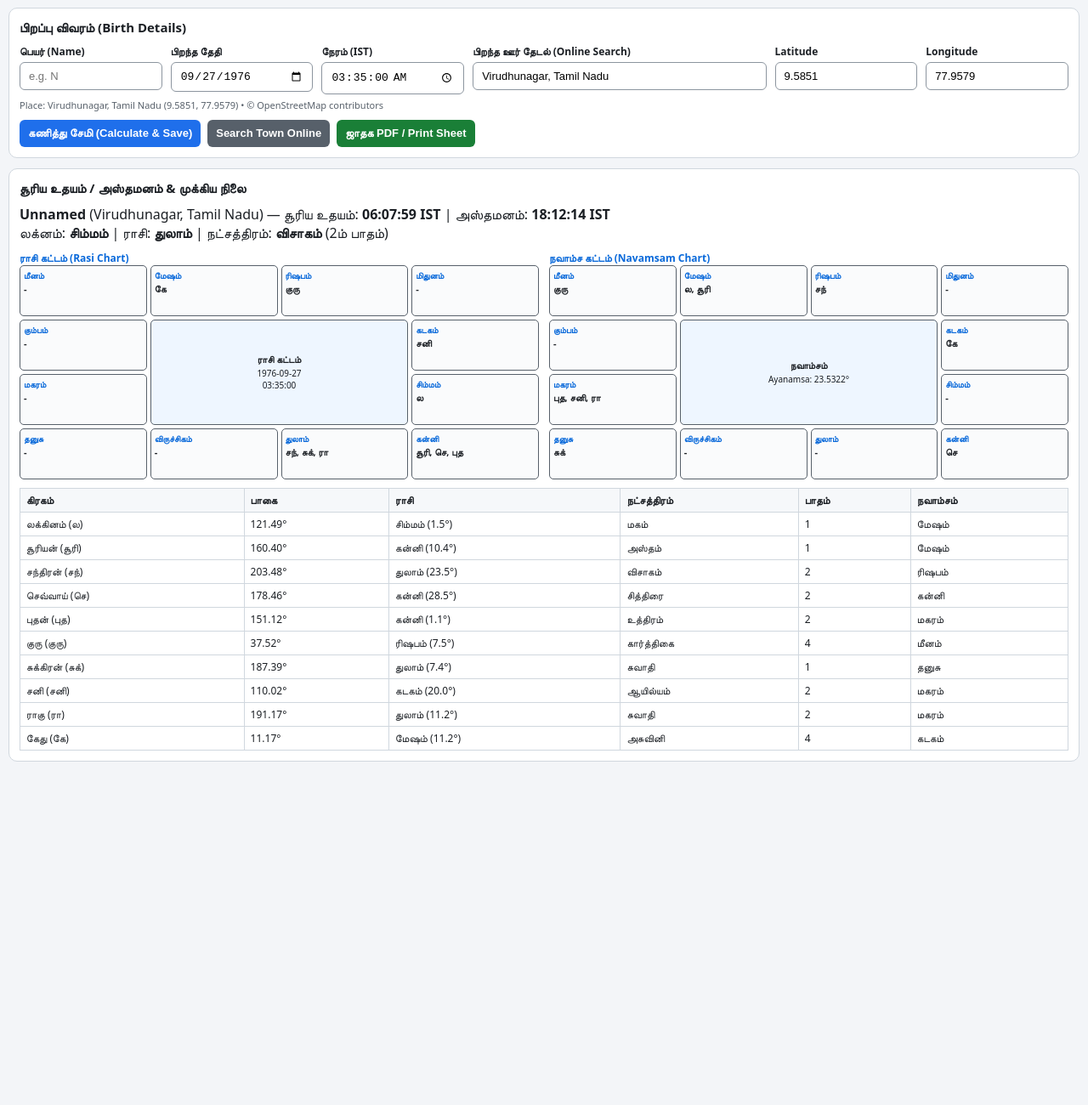
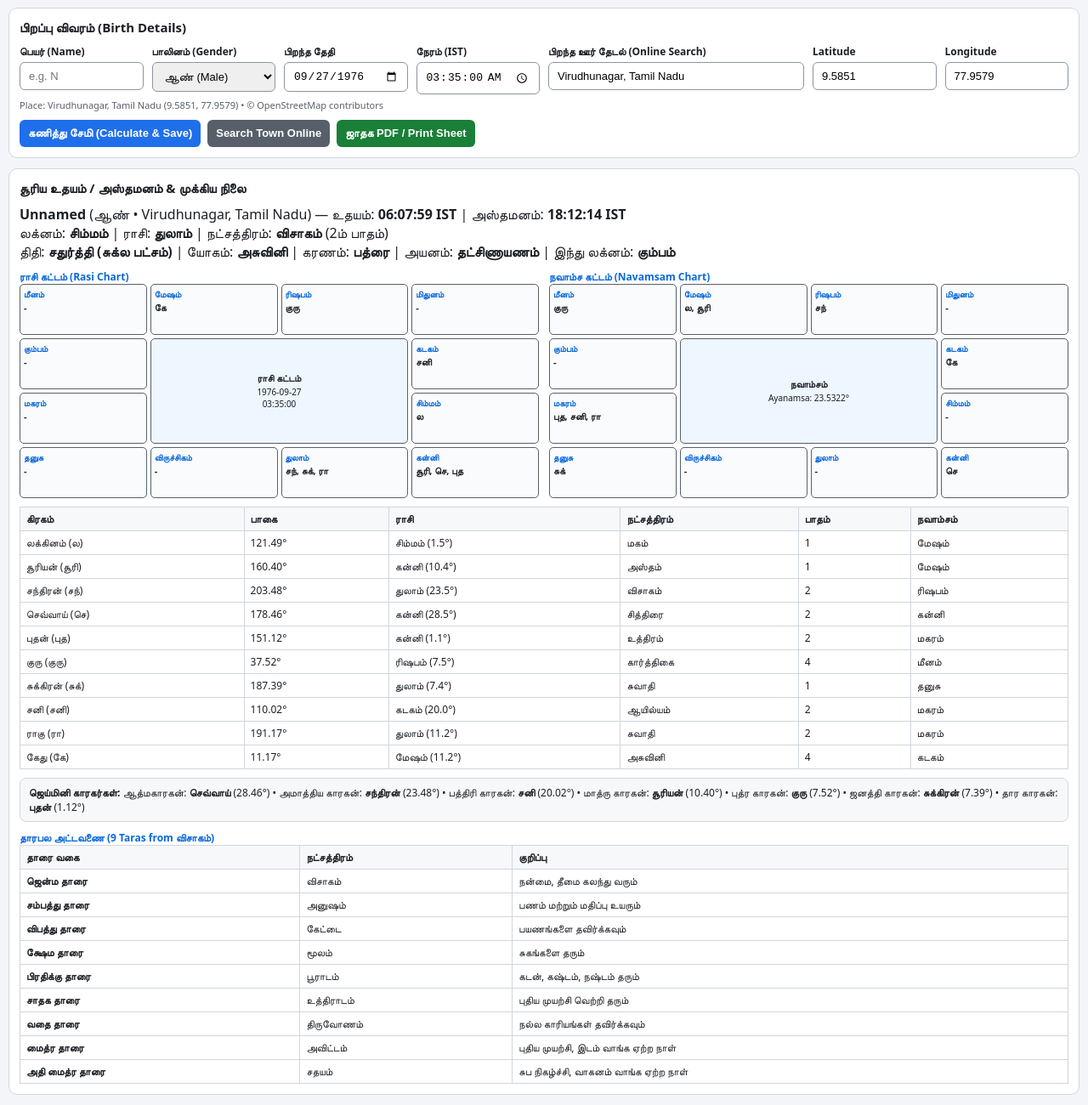
Before and after one commit to nesamani108-coder/astrology-app, a plain HTML site: page index.html in a window 1280 px wide. Shown: the part 81-1381 px from the top of the page at 85% size. Before the commit the page ends 989 px from the top, so only its background shows below. Drawn offline with Linux system fonts and the light colour scheme.

Commit message:
Update index.html

```diff
--- a/index.html
+++ b/index.html
@@ -57,6 +57,8 @@
     ul.saved-list { list-style: none; padding: 0; margin: 0; }
     ul.saved-list li { display: flex; justify-content: space-between; align-items: center; flex-wrap: wrap; gap: 8px; padding: 8px 0; border-bottom: 1px solid #eaeef2; font-size: 13px; }
     .err-banner { background: #ffebe9; color: #cf222e; padding: 8px 10px; border-radius: 6px; margin-top: 8px; display: none; font-size: 12px; }
+    .mini-box { background: #f6f8fa; border: 1px solid #d0d7de; border-radius: 8px; padding: 8px 10px; margin-top: 10px; font-size: 12px; }
+    details.opt-box { margin-top: 8px; border: 1px dashed #8c959f; border-radius: 6px; padding: 6px 10px; font-size: 12px; }
     #sheetOverlay { display: none; position: fixed; inset: 0; background: rgba(0, 0, 0, 0.55); z-index: 90; overflow-y: auto; padding: 12px; }
     .jathagam-sheet { max-width: 780px; margin: 0 auto; background: #fff; border: 2px solid #24292f; border-radius: 6px; padding: 16px; color: #111; }
     .sheet-toolbar { display: flex; justify-content: space-between; align-items: center; gap: 8px; margin-bottom: 12px; flex-wrap: wrap; }
@@ -66,7 +68,7 @@
     @media print {
       body > *:not(#sheetOverlay) { display: none !important; }
       #sheetOverlay { position: static; background: none; padding: 0; display: block !important; }
-      .sheet-toolbar { display: none !important; }
+      .sheet-toolbar, details.opt-box summary { display: none !important; }
       .jathagam-sheet { border: 1px solid #000; max-width: 100%; }
     }
   </style>
@@ -89,6 +91,12 @@
       <h3>பிறப்பு விவரம் (Birth Details)</h3>
       <div class="grid-form">
         <label>பெயர் (Name) <input id="nameInput" type="text" placeholder="e.g. N" /></label>
+        <label>பாலினம் (Gender)
+          <select id="genderSelect">
+            <option value="ஆண்">ஆண் (Male)</option>
+            <option value="பெண்">பெண் (Female)</option>
+          </select>
+        </label>
         <label>பிறந்த தேதி <input id="dateInput" type="date" value="1976-09-27" /></label>
         <label>நேரம் (IST) <input id="timeInput" type="time" step="1" value="03:35:00" /></label>
         <label style="grid-column: span 2;">பிறந்த ஊர் தேடல் (Online Search)
@@ -121,6 +129,8 @@
         </div>
       </div>
       <div id="degreeTableWrap" class="table-wrap"></div>
+      <div id="jaiminiBox" class="mini-box"></div>
+      <div id="tharabalaTableWrap" class="table-wrap"></div>
     </div>
   </section>
 
@@ -191,7 +201,7 @@
   </div>
 
   <script>
-    const STORAGE_KEY = "tamil_astro_joined_v9_profiles";
+    const STORAGE_KEY = "tamil_astro_joined_v10_profiles";
     const DEG2RAD = Math.PI / 180;
     const RAD2DEG = 180 / Math.PI;
     const MS_PER_DAY = 86400000;
@@ -208,6 +218,18 @@
     const GRAHA_TA = ["சூரியன்", "சந்திரன்", "செவ்வாய்", "புதன்", "குரு", "சுக்கிரன்", "சனி", "ராகு", "கேது"];
     const TITHI_TA = ["பிரதமை", "துவிதியை", "திருதியை", "சதுர்த்தி", "பஞ்சமி", "சஷ்டி", "சப்தமி", "அஷ்டமி", "நவமி", "தசமி", "ஏகாதசி", "த்வாதசி", "திரயோதசி", "சதுர்தசி", "பௌர்ணமி / அமாவாசை"];
     const KARANAM_TA = ["பவம்", "பாலவம்", "கௌலவம்", "தைதுலம்", "கரசை", "வணிசை", "பத்ரை", "சகுனி", "சதுஷ்பாதம்", "நாகவம்", "கிம்ஸ்துக்னம்"];
+    const KARAKA_TA = ["ஆத்மகாரகன்", "அமாத்திய காரகன்", "பத்திரி காரகன்", "மாத்ரு காரகன்", "புத்ர காரகன்", "ஜனத்தி காரகன்", "தார காரகன்"];
+    const TARA_INFO = [
+      { name: "ஜென்ம தாரை", tip: "நன்மை, தீமை கலந்து வரும்" },
+      { name: "சம்பத்து தாரை", tip: "பணம் மற்றும் மதிப்பு உயரும்" },
+      { name: "விபத்து தாரை", tip: "பயணங்களை தவிர்க்கவும்" },
+      { name: "க்ஷேம தாரை", tip: "சுகங்களை தரும்" },
+      { name: "பிரதிக்கு தாரை", tip: "கடன், கஷ்டம், நஷ்டம் தரும்" },
+      { name: "சாதக தாரை", tip: "புதிய முயற்சி வெற்றி தரும்" },
+      { name: "வதை தாரை", tip: "நல்ல காரியங்கள் தவிர்க்கவும்" },
+      { name: "மைத்ர தாரை", tip: "புதிய முயற்சி, இடம் வாங்க ஏற்ற நாள்" },
+      { name: "அதி மைத்ர தாரை", tip: "சுப நிகழ்ச்சி, வாகனம் வாங்க ஏற்ற நாள்" }
+    ];
 
     const NAKSHATRA_TA = [
       "அசுவினி", "பரணி", "கார்த்திகை", "ரோகிணி", "மிருகசீரிடம்", "திருவாதிரை", "புனர்பூசம்", "பூசம்", "ஆயில்யம்",
@@ -334,7 +356,7 @@
       const lon = mod360(sidLon), nakSpan = 360 / 27;
       return { lon, rasiIdx: Math.min(11, Math.max(0, Math.floor(lon / 30))), nakIdx: Math.min(26, Math.max(0, Math.floor(lon / nakSpan))), pada: Math.min(4, Math.max(1, Math.floor((lon % nakSpan) / (nakSpan / 4)) + 1)), degInRasi: lon % 30, navRasiIdx: computeNavamsaRasiIdx(lon) };
     }
-    function getPanchangInfo(sunSidLon, moonSidLon) {
+    function getPanchangInfo(sunSidLon, moonSidLon, lagnaIdx, rasiIdx) {
       const diff = mod360(moonSidLon - sunSidLon);
       const tithiNum = Math.floor(diff / 12) + 1;
       const paksha = tithiNum <= 15 ? "சுக்ல பட்சம்" : "கிருஷ்ண பட்சம்";
@@ -342,13 +364,26 @@
       const yogamIdx = Math.floor(mod360(sunSidLon + moonSidLon) / (360 / 27));
       const karanamHalf = Math.floor(diff / 6);
       const karanamIdx = karanamHalf === 0 ? 10 : karanamHalf >= 57 ? Math.min(9, karanamHalf - 54) : (karanamHalf - 1) % 7;
+      const ayanam = (sunSidLon >= 270 || sunSidLon < 90) ? "உத்தராயணம்" : "தட்சிணாயணம்";
+      const indhuLagnaIdx = (lagnaIdx + rasiIdx) % 12;
       return {
-        tithiStr: `${paksha} - ${TITHI_TA[tithiIdx]}`,
+        paksha,
+        tithiStr: `${TITHI_TA[tithiIdx]} (${paksha})`,
         yogamStr: NAKSHATRA_TA[yogamIdx],
-        karanamStr: KARANAM_TA[karanamIdx]
+        karanamStr: KARANAM_TA[karanamIdx],
+        ayanam,
+        indhuLagnaTa: RASI_TA[indhuLagnaIdx]
       };
     }
-    function computeAstroData({ name, dateStr, timeStr, lat, lon, placeName }) {
+    function computeJaiminiKarakas(placements) {
+      const sevenNames = new Set(["Sun", "Moon", "Mars", "Mercury", "Jupiter", "Venus", "Saturn"]);
+      return placements
+        .filter((p) => sevenNames.has(p.nameEn))
+        .slice()
+        .sort((a, b) => b.degInRasi - a.degInRasi)
+        .map((p, idx) => ({ karakaTa: KARAKA_TA[idx], grahaTa: p.nameTa, degStr: p.degInRasi.toFixed(2) }));
+    }
+    function computeAstroData({ name, gender, dateStr, timeStr, lat, lon, placeName }) {
       const [year, month, day] = dateStr.split("-").map(Number);
       const parts = (timeStr || "03:35:00").split(":").map(Number);
       const jd = toJulianDay(year, month, day, ((parts[0] || 0) + (parts[1] || 0) / 60 + (parts[2] || 0) / 3600) - 5.5);
@@ -368,13 +403,16 @@
         { shortTa: "கே", nameTa: "கேது", nameEn: "Ketu", sid: mod360(trop.Ketu - ayanamsa) }
       ];
       const placements = order.map((item) => ({ shortTa: item.shortTa, nameTa: item.nameTa, nameEn: item.nameEn, ...describeLon(item.sid) }));
+      const lagnaIdx = placements[0].rasiIdx;
+      const rasiIdx = placements[2].rasiIdx;
       return {
         id: `${Date.now()}-${Math.random().toString(36).slice(2, 6)}`,
-        name: name || "Unnamed", placeName, dateStr, timeStr, lat, lon, jd,
+        name: name || "Unnamed", gender: gender || "ஆண்", placeName, dateStr, timeStr, lat, lon, jd,
         ayanamsa: Number(ayanamsa.toFixed(4)), sunriseStr: sun.sunriseStr, sunsetStr: sun.sunsetStr,
         sunriseMs: sun.sunriseDate ? sun.sunriseDate.getTime() : null, sunsetMs: sun.sunsetDate ? sun.sunsetDate.getTime() : null,
-        panchang: getPanchangInfo(sunSid, moonSid),
-        lagnaIdx: placements[0].rasiIdx, rasiIdx: placements[2].rasiIdx, nakIdx: placements[2].nakIdx, pada: placements[2].pada,
+        panchang: getPanchangInfo(sunSid, moonSid, lagnaIdx, rasiIdx),
+        karakas: computeJaiminiKarakas(placements),
+        lagnaIdx, rasiIdx, nakIdx: placements[2].nakIdx, pada: placements[2].pada,
         moonDegInNak: placements[2].lon % (360 / 27), placements
       };
     }
@@ -386,17 +424,30 @@
       });
       return `<div class="si-grid">${cells.join("")}</div>`;
     }
+    function buildTharabalaHtml(birthNakIdx) {
+      const rows = TARA_INFO.map((t, idx) => {
+        const starIdx = (birthNakIdx + idx) % 27;
+        return `<tr><td><strong>${t.name}</strong></td><td>${NAKSHATRA_TA[starIdx]}</td><td>${t.tip}</td></tr>`;
+      }).join("");
+      return `<div style="font-size:12px;font-weight:700;color:#0969da;">தாரபல அட்டவணை (9 Taras from ${NAKSHATRA_TA[birthNakIdx]})</div><table class="data-table"><thead><tr><th>தாரை வகை</th><th>நட்சத்திரம்</th><th>குறிப்பு</th></tr></thead><tbody>${rows}</tbody></table>`;
+    }
     function renderChartTab(record) {
       latestRecord = record;
+      const pan = record.panchang || getPanchangInfo(record.placements[1].lon, record.placements[2].lon, record.lagnaIdx, record.rasiIdx);
+      const karakas = record.karakas || computeJaiminiKarakas(record.placements);
       document.getElementById("summaryBox").innerHTML =
-        `<strong>${record.name}</strong> (${record.placeName}) — சூரிய உதயம்: <strong>${record.sunriseStr}</strong> | அஸ்தமனம்: <strong>${record.sunsetStr}</strong><br/>` +
-        `லக்னம்: <strong>${RASI_TA[record.lagnaIdx]}</strong> | ராசி: <strong>${RASI_TA[record.rasiIdx]}</strong> | நட்சத்திரம்: <strong>${NAKSHATRA_TA[record.nakIdx]}</strong> (${record.pada}ம் பாதம்)`;
+        `<strong>${record.name}</strong> (${record.gender || "ஆண்"} • ${record.placeName}) — உதயம்: <strong>${record.sunriseStr}</strong> | அஸ்தமனம்: <strong>${record.sunsetStr}</strong><br/>` +
+        `லக்னம்: <strong>${RASI_TA[record.lagnaIdx]}</strong> | ராசி: <strong>${RASI_TA[record.rasiIdx]}</strong> | நட்சத்திரம்: <strong>${NAKSHATRA_TA[record.nakIdx]}</strong> (${record.pada}ம் பாதம்)<br/>` +
+        `திதி: <strong>${pan.tithiStr}</strong> | யோகம்: <strong>${pan.yogamStr}</strong> | கரணம்: <strong>${pan.karanamStr}</strong> | அயனம்: <strong>${pan.ayanam}</strong> | இந்து லக்னம்: <strong>${pan.indhuLagnaTa}</strong>`;
       document.getElementById("rasiChart").outerHTML = `<div id="rasiChart">${buildSouthIndianGridHtml("ராசி கட்டம்", `${record.dateStr}<br/>${record.timeStr}`, record.placements, "rasiIdx")}</div>`;
       document.getElementById("navamsaChart").outerHTML = `<div id="navamsaChart">${buildSouthIndianGridHtml("நவாம்சம்", `Ayanamsa: ${record.ayanamsa}°`, record.placements, "navRasiIdx")}</div>`;
       document.getElementById("degreeTableWrap").innerHTML =
         `<table class="data-table"><thead><tr><th>கிரகம்</th><th>பாகை</th><th>ராசி</th><th>நட்சத்திரம்</th><th>பாதம்</th><th>நவாம்சம்</th></tr></thead><tbody>${
           record.placements.map((p) => `<tr><td>${p.nameTa} (${p.shortTa})</td><td>${p.lon.toFixed(2)}°</td><td>${RASI_TA[p.rasiIdx]} (${p.degInRasi.toFixed(1)}°)</td><td>${NAKSHATRA_TA[p.nakIdx]}</td><td>${p.pada}</td><td>${RASI_TA[p.navRasiIdx]}</td></tr>`).join("")
         }</tbody></table>`;
+      document.getElementById("jaiminiBox").innerHTML =
+        `<strong>ஜெய்மினி காரகர்கள்:</strong> ` + karakas.map((k) => `${k.karakaTa}: <strong>${k.grahaTa}</strong> (${k.degStr}°)`).join(" • ");
+      document.getElementById("tharabalaTableWrap").innerHTML = buildTharabalaHtml(record.nakIdx);
     }
     function getDashaBalanceInfo(record) {
       const remRatio = 1 - Math.min(0.9999, Math.max(0, record.moonDegInNak / (360 / 27)));
@@ -409,7 +460,8 @@
       const istDay = new Date(jdToIstDate(record.jd).getTime() + 5.5 * 3600 * 1000);
       const tamilDays = ["ஞாயிறு கிழமை", "திங்கள் கிழமை", "செவ்வாய் கிழமை", "புதன் கிழமை", "வியாழன் கிழமை", "வெள்ளி கிழமை", "சனி கிழமை"];
       const dashaBal = getDashaBalanceInfo(record);
-      const p = record.panchang || getPanchangInfo(record.placements[1].lon, record.placements[2].lon);
+      const pan = record.panchang || getPanchangInfo(record.placements[1].lon, record.placements[2].lon, record.lagnaIdx, record.rasiIdx);
+      const karakas = record.karakas || computeJaiminiKarakas(record.placements);
       const grahaRows = record.placements.map((pl) =>
         `<tr><td>${pl.nameTa}</td><td>${formatDegInRasiDMS(pl.degInRasi)}</td><td>${NAKSHATRA_TA[pl.nakIdx]}</td><td>${pl.pada}</td><td>${NAK_LORD_TA[pl.nakIdx]}</td><td>${pl.lon.toFixed(2)}°</td><td>${RASI_TA[pl.rasiIdx]}</td><td>${RASI_LORD_TA[pl.rasiIdx]}</td></tr>`
       ).join("");
@@ -417,18 +469,21 @@
       document.getElementById("sheetContent").innerHTML = `
         <div class="sheet-head"><div style="font-size:17px;font-weight:700;">ஜாதக கணிதம்</div><div style="font-size:11px;color:#57606a;">Srirangam-Style Jathagam Sheet • Lahiri Ayanamsa: ${record.ayanamsa}°</div></div>
         <div class="sheet-meta-grid">
-          <div><strong>பெயர்:</strong> ${record.name}</div><div><strong>பிறந்த தேதி:</strong> ${record.dateStr}</div>
-          <div><strong>பிறந்த நேரம்:</strong> ${record.timeStr} IST</div><div><strong>பிறந்த கிழமை:</strong> ${tamilDays[istDay.getUTCDay()]}</div>
-          <div><strong>பிறந்த ஊர்:</strong> ${record.placeName} (${record.lat.toFixed(2)}°N, ${record.lon.toFixed(2)}°E)</div><div><strong>ஜென்ம லக்கினம்:</strong> ${RASI_TA[record.lagnaIdx]}</div>
-          <div><strong>ஜென்ம இராசி:</strong> ${RASI_TA[record.rasiIdx]}</div><div><strong>ஜென்ம நட்சத்திரம்:</strong> ${NAKSHATRA_TA[record.nakIdx]} - ${record.pada} ஆம் பாதம்</div>
-          <div><strong>திதி:</strong> ${p.tithiStr}</div><div><strong>யோகம் / கரணம்:</strong> ${p.yogamStr} / ${p.karanamStr}</div>
-          <div><strong>சூரிய உதயம்:</strong> ${record.sunriseStr}</div><div><strong>சூரிய அஸ்தமனம்:</strong> ${record.sunsetStr}</div>
+          <div><strong>பெயர்:</strong> ${record.name}</div><div><strong>பாலினம்:</strong> ${record.gender || "ஆண்"}</div>
+          <div><strong>பிறந்த தேதி:</strong> ${record.dateStr}</div><div><strong>பிறந்த நேரம்:</strong> ${record.timeStr} IST</div>
+          <div><strong>பிறந்த கிழமை:</strong> ${tamilDays[istDay.getUTCDay()]}</div><div><strong>பிறந்த ஊர்:</strong> ${record.placeName} (${record.lat.toFixed(2)}°N, ${record.lon.toFixed(2)}°E)</div>
+          <div><strong>ஜென்ம லக்கினம்:</strong> ${RASI_TA[record.lagnaIdx]}</div><div><strong>ஜென்ம இராசி:</strong> ${RASI_TA[record.rasiIdx]}</div>
+          <div><strong>ஜென்ம நட்சத்திரம்:</strong> ${NAKSHATRA_TA[record.nakIdx]} - ${record.pada} ஆம் பாதம்</div><div><strong>இந்து லக்னம்:</strong> ${pan.indhuLagnaTa}</div>
+          <div><strong>திதி / பட்சம்:</strong> ${pan.tithiStr}</div><div><strong>யோகம் / கரணம்:</strong> ${pan.yogamStr} / ${pan.karanamStr}</div>
+          <div><strong>அயனம்:</strong> ${pan.ayanam}</div><div><strong>உதயம் / அஸ்தமனம்:</strong> ${record.sunriseStr} / ${record.sunsetStr}</div>
         </div>
         <div class="charts-two-col" style="margin-top:8px;">
           <div><div style="font-size:12px;font-weight:700;margin-bottom:4px;">இராசி கட்டம்</div>${buildSouthIndianGridHtml("இராசி", `${record.name}<br/>${record.dateStr}`, record.placements, "rasiIdx")}</div>
           <div><div style="font-size:12px;font-weight:700;margin-bottom:4px;">நவாம்ச கட்டம்</div>${buildSouthIndianGridHtml("நவாம்சம்", `${record.timeStr} IST`, record.placements, "navRasiIdx")}</div>
         </div>
         <div class="table-wrap"><table class="data-table"><thead><tr><th>கிரகம்</th><th>பா-கலை</th><th>நட்சத்திரம்</th><th>பாதம்</th><th>சாரம்</th><th>நிராயண</th><th>ராசி</th><th>ராசி அதிபதி</th></tr></thead><tbody>${grahaRows}</tbody></table></div>
+        <div class="mini-box"><strong>ஜெய்மினி காரகர்கள்:</strong> ${karakas.map((k) => `${k.karakaTa}: <strong>${k.grahaTa}</strong> (${k.degStr}°)`).join(" • ")}</div>
+        <details class="opt-box"><summary><strong>தாரபல அட்டவணை (Optional Print Section)</strong></summary><div class="table-wrap">${buildTharabalaHtml(record.nakIdx)}</div></details>
         <div class="sheet-footer"><strong>பிறந்த கால திசை இருப்பு (ஜனன கால தசாசேஷம்):</strong> ${dashaBal.lordTa} திசை: ${dashaBal.y} ஆண்டு, ${dashaBal.m} மாதம், ${dashaBal.d} நாள்</div>
       `;
       document.getElementById("sheetOverlay").style.display = "block";
@@ -501,9 +556,8 @@
       const rows = [];
       for (let i = 0; i < 9; i++) {
         const sub = DASHA_SEQUENCE[(mahaSeqPos + i) % 9];
-        const share = sub.years / 120;
         const subStart = cursor;
-        const subEnd = i === 8 ? target.endMs : subStart + totalMs * share;
+        const subEnd = i === 8 ? target.endMs : subStart + totalMs * (sub.years / 120);
         const isLive = nowMs >= subStart && nowMs < subEnd;
         const days = Math.max(1, Math.round((subEnd - subStart) / MS_PER_DAY));
         rows.push(`<tr class="${isLive ? "active-period" : ""}"><td><strong>${GRAHA_TA[target.lordIdx]} / ${GRAHA_TA[sub.lordIdx]}</strong>${isLive ? '<span class="badge-live">இப்போது</span>' : ""}</td><td>${days} நாள்</td><td>${formatDateDDMMYYYY(new Date(subStart))}</td><td>${formatDateDDMMYYYY(new Date(subEnd))}</td></tr>`);
@@ -553,7 +607,7 @@
       ul.innerHTML = !list.length ? "<li>சேமித்த ஜாதகங்கள் இல்லை.</li>" : "";
       list.forEach((item) => {
         const li = document.createElement("li");
-        li.innerHTML = `<span><strong>${item.name}</strong> — ${item.dateStr} ${item.timeStr} (${item.placeName} • ${RASI_TA[item.rasiIdx] || ""} / ${NAKSHATRA_TA[item.nakIdx] || ""})</span>`;
+        li.innerHTML = `<span><strong>${item.name}</strong> (${item.gender || "ஆண்"}) — ${item.dateStr} ${item.timeStr} (${item.placeName} • ${RASI_TA[item.rasiIdx] || ""} / ${NAKSHATRA_TA[item.nakIdx] || ""})</span>`;
         const actions = document.createElement("span");
         const openBtn = document.createElement("button"); openBtn.textContent = "ஜாதகம்"; openBtn.className = "small"; openBtn.onclick = () => { renderChartTab(item); switchTab("tab-chart"); };
         const pdfBtn = document.createElement("button"); pdfBtn.textContent = "PDF"; pdfBtn.className = "success small"; pdfBtn.style.marginLeft = "6px"; pdfBtn.onclick = () => openSrirangamSheet(item);
@@ -569,7 +623,14 @@
       try {
         const latVal = parseFloat(document.getElementById("latInput").value), lonVal = parseFloat(document.getElementById("lonInput").value);
         if (Number.isNaN(latVal) || Number.isNaN(lonVal)) throw new Error("Enter valid Latitude and Longitude.");
-        const record = computeAstroData({ name: document.getElementById("nameInput").value.trim(), dateStr: document.getElementById("dateInput").value, timeStr: document.getElementById("timeInput").value || "03:35:00", lat: latVal, lon: lonVal, placeName: document.getElementById("townSearchInput").value.trim() || "Custom Place" });
+        const record = computeAstroData({
+          name: document.getElementById("nameInput").value.trim(),
+          gender: document.getElementById("genderSelect").value,
+          dateStr: document.getElementById("dateInput").value,
+          timeStr: document.getElementById("timeInput").value || "03:35:00",
+          lat: latVal, lon: lonVal,
+          placeName: document.getElementById("townSearchInput").value.trim() || "Custom Place"
+        });
         renderChartTab(record);
         if (shouldSave) saveProfiles([record, ...loadProfiles()]);
       } catch (err) {
```
